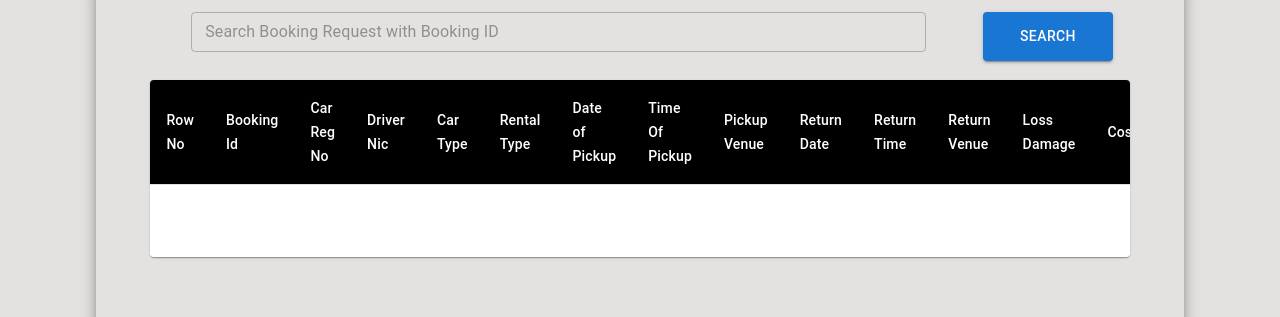
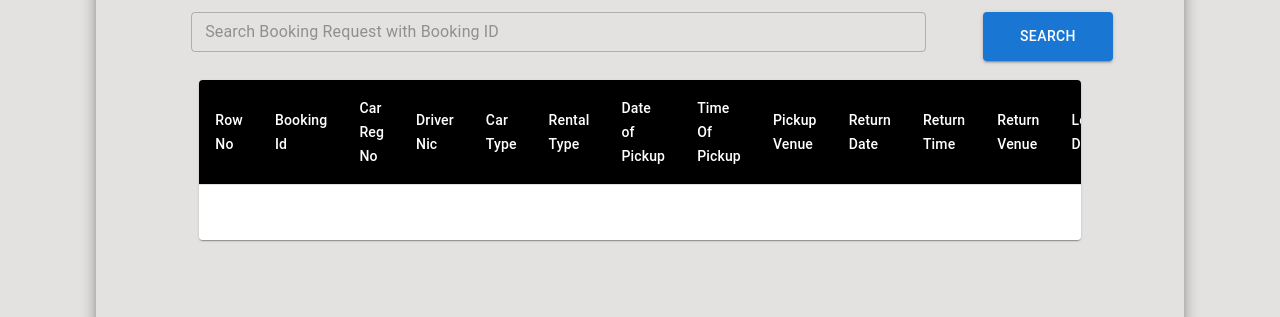
Before and after one commit to punarjeewarashmitha20011016/Car-Rental-System-using-SpringBoot-and-React-JS, a React (Create React App) app in the folder frontEnd/: page /bookingRequest in a window 1280 px wide. Both pictures are taken after a click on the button "VIEW ALL". Shown: the part 148-465 px from the top of the page. Built offline with nearby package versions, Linux system fonts and the light colour scheme.

Commit message:
booking request view in admin views done

```diff
--- /dev/null
+++ b/frontEnd/src/component/bookingRequestInAdmin/bookingRequestDetailsView.jsx
@@ -0,0 +1,35 @@
+import { Grid } from "@mui/material";
+import CommonTable from "../common/table/table";
+
+export const BookingRequestInAdminDetails = (props) => {
+  return (
+    <Grid
+      container
+      spacing={0}
+      style={{ position: "relative", width: "90%", height: "90%" }}
+    >
+      <Grid item xs={12} style={{ height: "100%" }}>
+        <CommonTable
+          style={{ width: "100%", height: "90%" }}
+          tblRows={[
+            "Row No",
+            "Booking Id",
+            "Car Reg No",
+            "Driver Nic",
+            "Car Type",
+            "Rental Type",
+            "Date of Pickup",
+            "Time Of Pickup",
+            "Pickup Venue",
+            "Return Date",
+            "Return Time",
+            "Return Venue",
+            "Loss Damage",
+            "Cost",
+          ]}
+          dataList={[]}
+        />
+      </Grid>
+    </Grid>
+  );
+};
--- a/frontEnd/src/component/bookingRequestInAdmin/bookingRequestInAdmin.jsx
+++ b/frontEnd/src/component/bookingRequestInAdmin/bookingRequestInAdmin.jsx
@@ -1,11 +1,15 @@
 import { Grid, TextField, Typography } from "@mui/material";
 import React from "react";
+import { useState } from "react";
 import { TextValidator, ValidatorForm } from "react-material-ui-form-validator";
 import CommonButton from "../common/btn";
 import CommonTable from "../common/table/table";
+import { BookingRequestInAdminDetails } from "./bookingRequestDetailsView";
 import classes from "./bookingRequestInAdmin.module.css";
 
 export const BookingRequestInAdmin = (props) => {
+  const [view, setView] = useState(null);
+  const [check, setCheck] = useState(false);
   return (
     <div className={classes.mainContainer}>
       <div className={classes.container}>
@@ -68,26 +72,22 @@ export const BookingRequestInAdmin = (props) => {
               justifyContent: "center",
             }}
           >
+            {check === false ? (
               <CommonTable
                 style={{ width: "100%", height: "90%" }}
                 tblRows={[
                   "Row No",
                   "Booking Id",
-                "Car Reg No",
-                "Driver Nic",
-                "Car Type",
-                "Rental Type",
-                "Date of Pickup",
-                "Time Of Pickup",
-                "Pickup Venue",
-                "Return Date",
-                "Return Time",
-                "Return Venue",
-                "Loss Damage",
+                  "Customer Nic",
+                  "Request Date",
+                  "Request Time",
                   "Cost",
                 ]}
                 dataList={[]}
               />
+            ) : (
+              view
+            )}
           </Grid>
           <Grid
             container
@@ -590,9 +590,11 @@ export const BookingRequestInAdmin = (props) => {
                   //       id="carViewAllTableId"
                   //     />
                   //   );
+                  setView(<BookingRequestInAdminDetails />);
+                  setCheck(true);
                 }}
                 onDblClick={async (e) => {
-                  //   setCheck(false);
+                  setCheck(false);
                 }}
               />
             </Grid>
```
Lines whose indentation alone changed are shown as unchanged.
